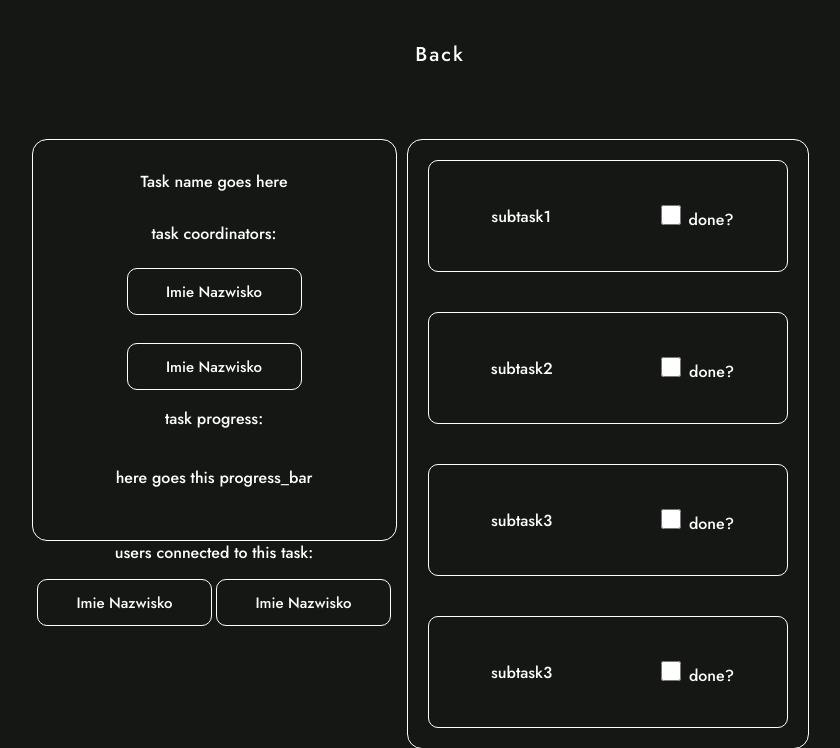
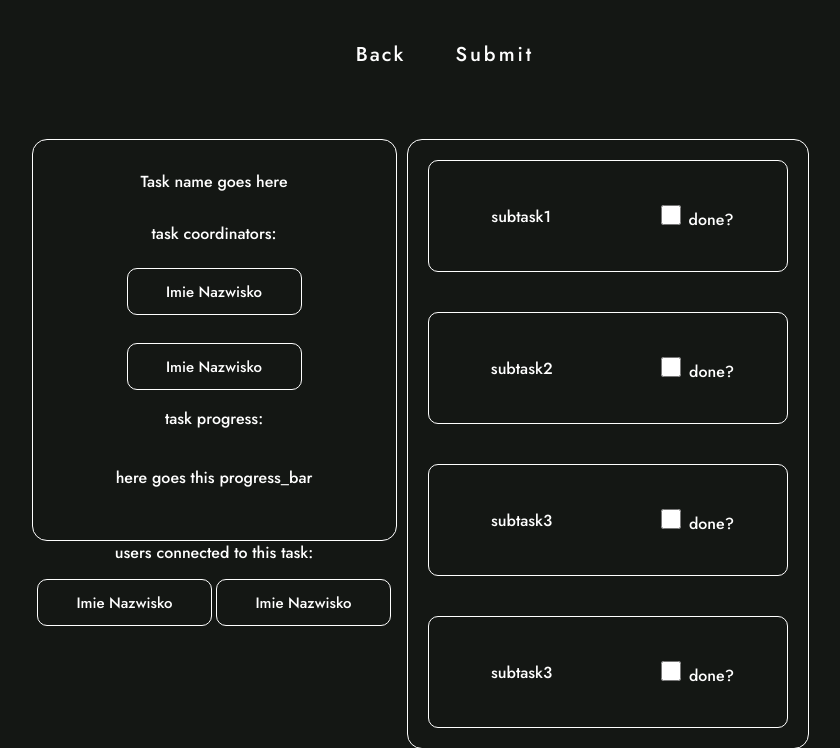
Before and after one commit to SobolewskiWiktor/Projekt-In-ynieria-, a web app: file public/html/taskDetailUser.html in a window 1280 px wide. Shown: the top 748 px of the page, without its empty margins (220-1060 px from the left). Run offline with its HTML, style and script files only (its server is not run), Linux system fonts and the light colour scheme.

Commit message:
added submit button

```diff
--- a/public/css/taskDetailUser.css
+++ b/public/css/taskDetailUser.css
@@ -18,7 +18,7 @@ li, a{
 	color: white;
 	transition-duration: 500ms;
 	list-style: none;
-	font-size: 15px;
+	font-size: 20px;
 	letter-spacing: 3px;
 }
 #main
@@ -42,11 +42,6 @@ li, a{
 	width: 100%;
 	justify-content: center;
 	align-items: center;
-}
-li
-{
-	text-decoration: none;
-	list-style: none;
 }
 .option
 {
--- a/public/html/taskDetailUser.html
+++ b/public/html/taskDetailUser.html
@@ -13,7 +13,12 @@
     <div id="conent">
         <div id="top">
             <nav id="menu">
-                <li class="option"><a href="/loading_usr" class="option">Back</a></li>
+                <li class="option">
+                    <a href="/loading_usr" class="option">Back</a>
+                </li>
+                <li class="option">
+                    <a href="#">Submit</a>
+                </li>
             </nav>
         </div>
     </div>
```
